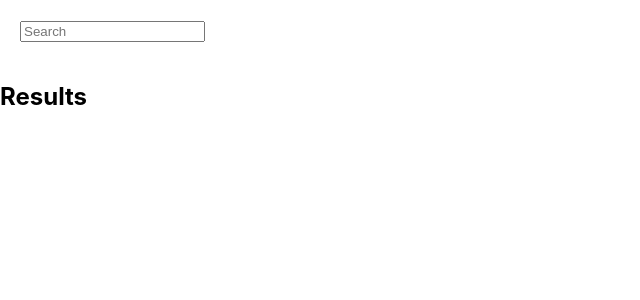
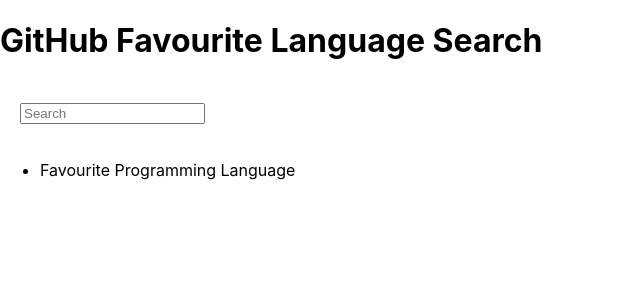
Before and after one commit to Jaroslaw-Roman-Cudzich/github-favourite-language-search, a React (Create React App) app: page / in a window 1280 px wide. Shown: the top 300 px of the page, without its empty margins (0-640 px from the left). Built offline with nearby package versions, Linux system fonts and the light colour scheme.

Commit message:
Edited the 'Results' file to list the favourite programming language.  Added main heading to webpage.

```diff
--- a/src/App.js
+++ b/src/App.js
@@ -3,10 +3,13 @@
 import Results from "./components/Results";
 
 function App() {
-  return <div>
-    <SearchBar />
-    <Results />
-    </div>;
+  return (
+    <div>
+      <h1>GitHub Favourite Language Search</h1>
+      <SearchBar />
+      <Results />
+    </div>
+  );
 }
 
 export default App;
--- a/src/components/Results.js
+++ b/src/components/Results.js
@@ -1,7 +1,11 @@
 import React from "react";
 
 const Results = () => {
-    return <h2>Results</h2>;
+    return (
+    <ul>
+        <li>Favourite Programming Language</li>
+    </ul>
+    );
 };
 
 export default Results;
```
